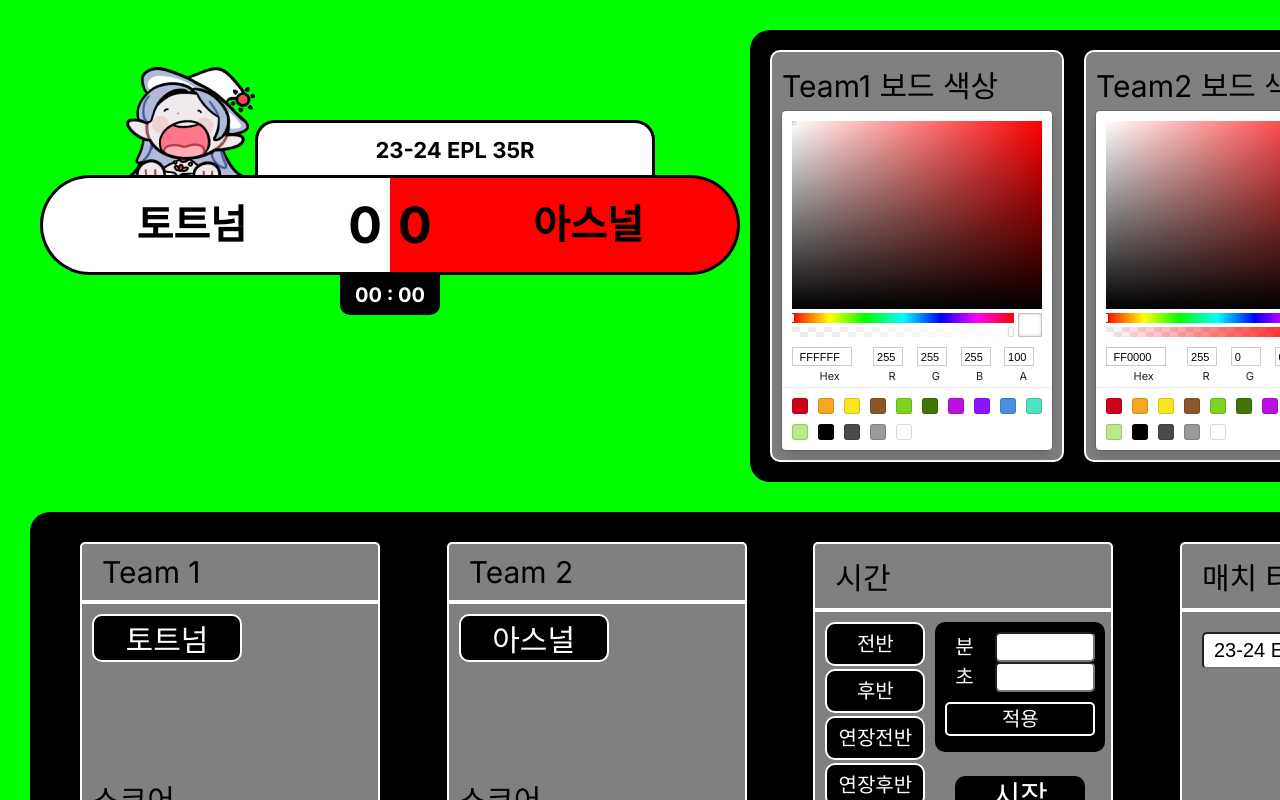
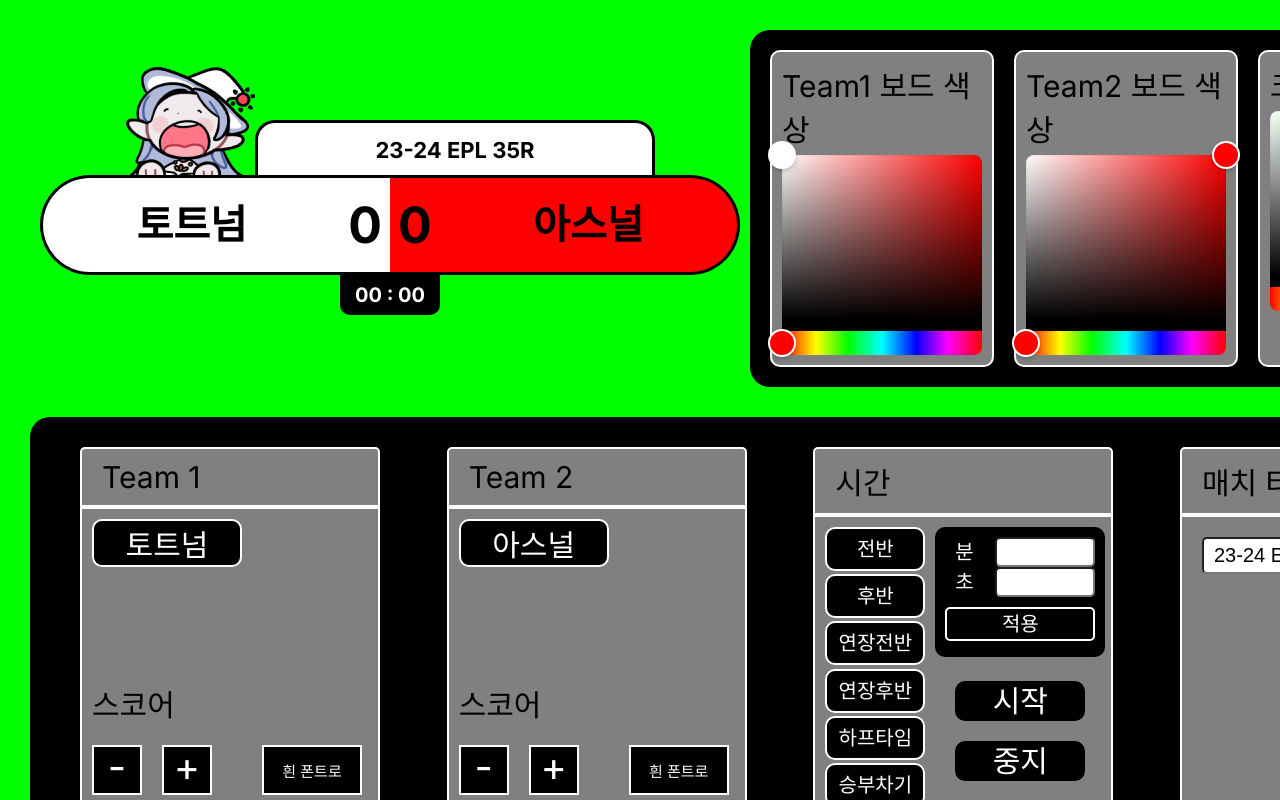
Before and after one commit to WonYongHyeon/scoreboard, a Next.js app: page / in a window 1280 px wide. Built offline with nearby package versions, Linux system fonts and the light colour scheme.

Commit message:
컬러피커 라이브러리 오류로 변경

```diff
--- a/docker-compose.yaml
+++ b/docker-compose.yaml
@@ -1,7 +1,7 @@
 version: "3.7"
 
 services:
-  portfolio:
+  haebelyn:
     build:
       context: .
       dockerfile: Dockerfile
--- a/package.json
+++ b/package.json
@@ -17,6 +17,7 @@
     "next": "14.2.3",
     "react": "^18",
     "react-color": "^2.19.3",
+    "react-colorful": "^5.6.1",
     "react-dom": "^18"
   },
   "devDependencies": {
--- a/src/component/scoreboard/scoreboard.container.js
+++ b/src/component/scoreboard/scoreboard.container.js
@@ -22,7 +22,7 @@
   });
 
   const time = useRef(0);
-  const timerId = useRef(null);
+  const timerId = useRef("");
   const [isTime, setIsTime] = useState(true);
   const [timeNow, setTimeNow] = useState("전반");
 
@@ -134,16 +134,6 @@
     time.current = Number(inputTime.min) * 60 + Number(inputTime.sec);
   };
 
-  const onChangeColorPickerTeam1 = (color) => {
-    setTeam1Color(color.hex);
-  };
-  const onChangeColorPickerTeam2 = (color) => {
-    setTeam2Color(color.hex);
-  };
-  const onChangeColorPickerChromakey = (color) => {
-    setChromakeyColor(color.hex);
-  };
-
   const onClickFont1Color = () => {
     if (team1Font === "white") setTeam1Font("black");
     else setTeam1Font("white");
@@ -188,9 +178,9 @@
       team1Color={team1Color}
       team2Color={team2Color}
       chromakeyColor={chromakeyColor}
-      onChangeColorPickerTeam1={onChangeColorPickerTeam1}
-      onChangeColorPickerTeam2={onChangeColorPickerTeam2}
-      onChangeColorPickerChromakey={onChangeColorPickerChromakey}
+      setTeam1Color={setTeam1Color}
+      setTeam2Color={setTeam2Color}
+      setChromakeyColor={setChromakeyColor}
       team1Font={team1Font}
       team2Font={team2Font}
       onClickFont1Color={onClickFont1Color}
--- a/src/component/scoreboard/scoreboard.presenter.js
+++ b/src/component/scoreboard/scoreboard.presenter.js
@@ -1,4 +1,4 @@
-import { SketchPicker } from "react-color";
+import { HexColorPicker } from "react-colorful";
 import DropDown from "../dropdown/dropdown";
 import * as S from "./scoreboard.styles";
 import Image from "next/image";
@@ -58,26 +58,26 @@
         <S.BoardColorTeamWrapper>
           <S.BoardColorTeam>
             <S.BoardColorTeamTitle>Team1 보드 색상</S.BoardColorTeamTitle>
-            <SketchPicker
-              width="250px"
+            <HexColorPicker
+              style={{ width: "200px", height: "200px" }}
               color={props.team1Color}
-              onChange={props.onChangeColorPickerTeam1}
+              onChange={props.setTeam1Color}
             />
           </S.BoardColorTeam>
           <S.BoardColorTeam>
             <S.BoardColorTeamTitle>Team2 보드 색상</S.BoardColorTeamTitle>
-            <SketchPicker
-              width="250px"
+            <HexColorPicker
+              style={{ width: "200px", height: "200px" }}
               color={props.team2Color}
-              onChange={props.onChangeColorPickerTeam2}
+              onChange={props.setTeam2Color}
             />
           </S.BoardColorTeam>
           <S.BoardColorTeam>
             <S.BoardColorTeamTitle>크로마키 색상</S.BoardColorTeamTitle>
-            <SketchPicker
-              width="250px"
+            <HexColorPicker
+              style={{ width: "200px", height: "200px" }}
               color={props.chromakeyColor}
-              onChange={props.onChangeColorPickerChromakey}
+              onChange={props.setChromakeyColor}
             />
           </S.BoardColorTeam>
         </S.BoardColorTeamWrapper>
```
Also changed, not shown: 1 other file (tests, documents, lock files or other folders).
